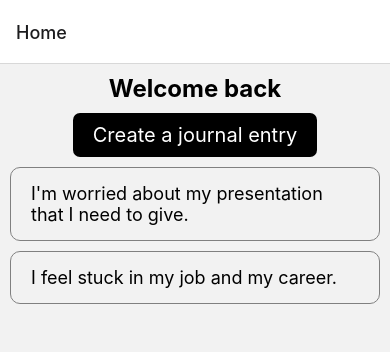
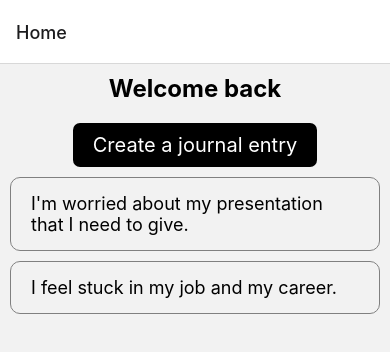
Before and after one commit to eustin/cbt-app, a React Native app: screen /Home in a window 390 px wide. Shown: the top 352 px of the page. Built offline with nearby package versions, Linux system fonts and the light colour scheme.

Commit message:
update Button styles

```diff
--- a/src/components/Button.js
+++ b/src/components/Button.js
@@ -16,7 +16,7 @@ const styles = StyleSheet.create({
     paddingVertical: 10,
     paddingHorizontal: 20,
     borderRadius: 7,
-    marginBottom: 10,
+    marginVertical: 10,
   },
   buttonText: {
     color: "white",
```
